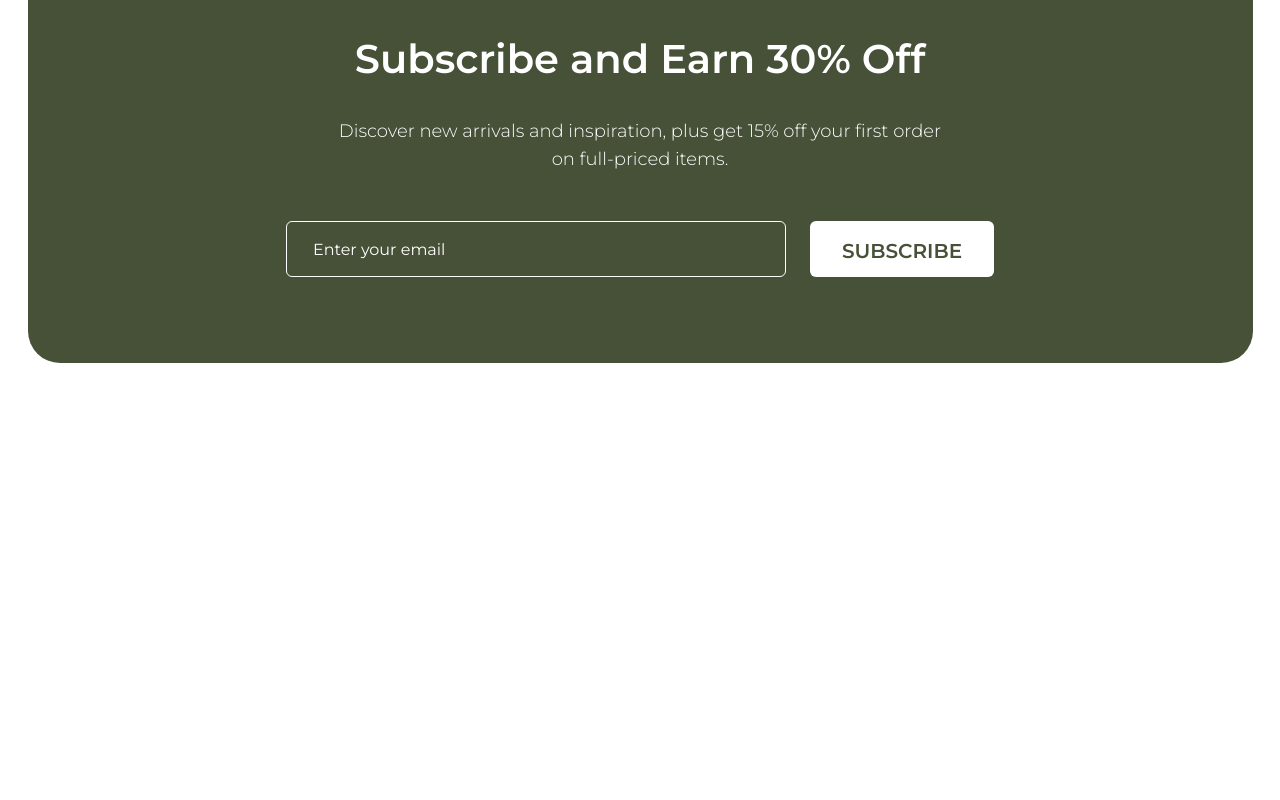
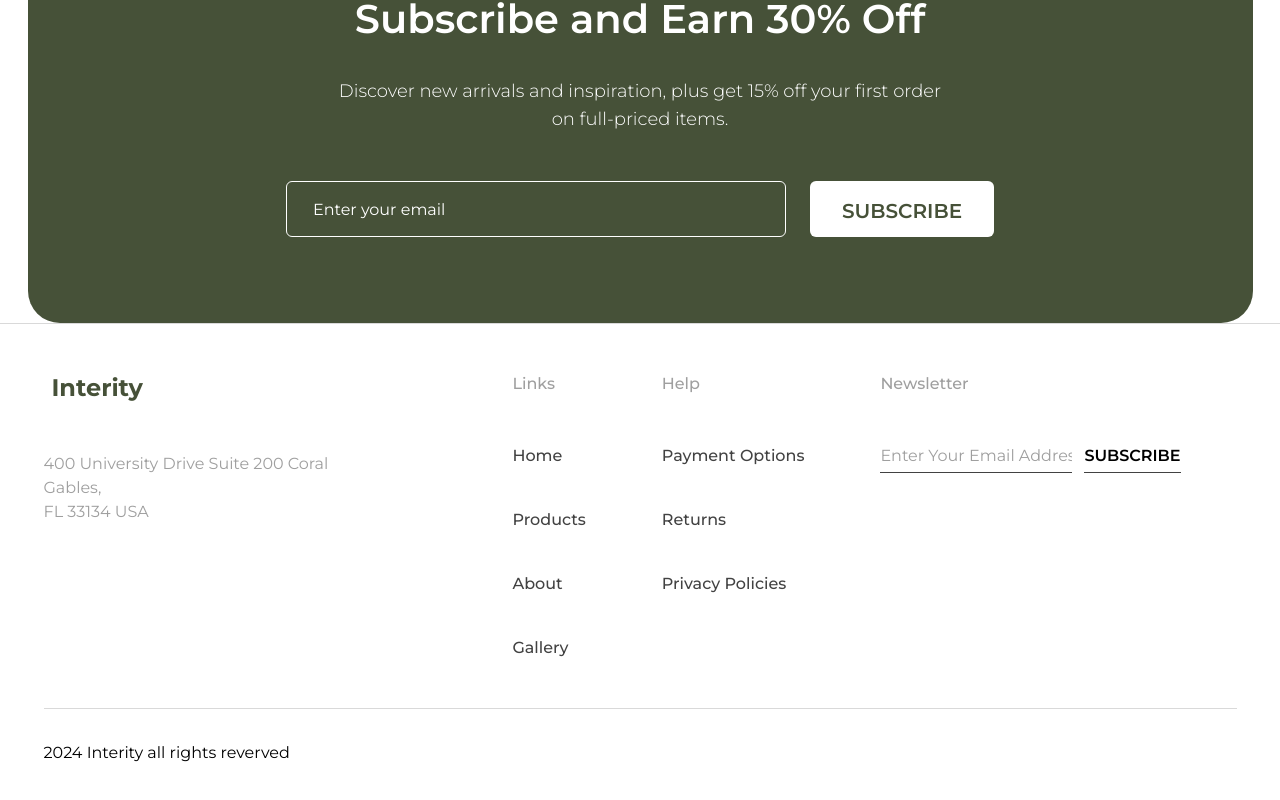
Before and after one commit to 47anjan/interity, a Next.js app: page / in a window 1280 px wide. Shown: the part 2210-3010 px from the top of the page. Before the commit the page ends 2733 px from the top, so only its background shows below. Built offline with nearby package versions, Linux system fonts and the light colour scheme.

Commit message:
Build footer

```diff
--- a/app/layout.tsx
+++ b/app/layout.tsx
@@ -2,6 +2,7 @@ import type { Metadata } from "next";
 import { Montserrat } from "next/font/google";
 import "./globals.css";
 import Header from "@/components/Header";
+import Footer from "@/components/Footer";
 
 const montserrat = Montserrat({ subsets: ["latin"] });
 
@@ -20,6 +21,7 @@ export default function RootLayout({
       <body className={montserrat.className}>
         <Header />
         {children}
+        <Footer />
       </body>
     </html>
   );
--- a/components/Collection.tsx
+++ b/components/Collection.tsx
@@ -5,9 +5,9 @@ import CollectionCard from "./CollectionCard";
 
 const Collection = () => {
   return (
-    <section className="max-w-container px-4 mx-auto mb-20 pt-section">
+    <section className="max-w-container px-4 mx-auto mb-10 pt-20 md:pt-section">
       <header className="text-center mb-11">
-        <h2 className="text-5xl font-semibold mb-6">
+        <h2 className="text-4xl sm:text-5xl font-semibold mb-6">
           Explore Our Stunning Collection
         </h2>
         <p className="text-lg max-w-[616px] text-light-dark mx-auto">
--- /dev/null
+++ b/components/Footer.tsx
@@ -0,0 +1,105 @@
+import Link from "next/link";
+import Logo from "./Logo";
+
+const Footer = () => {
+  return (
+    <footer className="border-t  border-black/20">
+      <section className="max-w-container px-4 mx-auto ">
+        <div className="py-12 flex flex-col lg:flex-row gap-20 lg:gap-32">
+          <div className="">
+            <Logo />
+            <p className="max-w-[285px] mt-12 text-light-gray">
+              400 University Drive Suite 200 Coral Gables, <br /> FL 33134 USA
+            </p>
+          </div>
+          <div className="flex-1 flex flex-col md:flex-row lg:justify-evenly gap-20 lg:gap-5">
+            <div>
+              <h5 className="text-light-gray font-medium mb-12">Links</h5>
+              <ul className="flex flex-col text-black font-medium gap-10">
+                <li>
+                  <Link
+                    className="hover:text-olive duration-300 transition-all"
+                    href="/"
+                  >
+                    Home
+                  </Link>
+                </li>
+                <li>
+                  <Link
+                    className="hover:text-olive duration-300 transition-all"
+                    href="/"
+                  >
+                    Products
+                  </Link>
+                </li>
+                <li>
+                  <Link
+                    className="hover:text-olive duration-300 transition-all"
+                    href="/"
+                  >
+                    About
+                  </Link>
+                </li>
+                <li>
+                  <Link
+                    className="hover:text-olive duration-300 transition-all"
+                    href="/"
+                  >
+                    Gallery
+                  </Link>
+                </li>
+              </ul>
+            </div>
+            <div>
+              <h5 className="text-light-gray font-medium mb-12">Help</h5>
+              <ul className="flex flex-col text-black font-medium gap-10">
+                <li>
+                  <Link
+                    className="hover:text-olive duration-300 transition-all"
+                    href="/"
+                  >
+                    Payment Options
+                  </Link>
+                </li>
+                <li>
+                  <Link
+                    className="hover:text-olive duration-300 transition-all"
+                    href="/"
+                  >
+                    Returns
+                  </Link>
+                </li>
+                <li>
+                  <Link
+                    className="hover:text-olive duration-300 transition-all"
+                    href="/"
+                  >
+                    Privacy Policies
+                  </Link>
+                </li>
+              </ul>
+            </div>
+
+            <div>
+              <h5 className="text-light-gray font-medium mb-12">Newsletter</h5>
+              <form className=" flex items-center gap-3">
+                <input
+                  type="email"
+                  placeholder="Enter Your Email Address"
+                  className="text-light-gray bg-transparent w-full max-w-52 border-black placeholder:text-light-gray focus-visible:outline-none border-b pb-1"
+                />
+                <button className="border-b pb-1 border-black font-semibold uppercase">
+                  SUBSCRIBE
+                </button>
+              </form>
+            </div>
+          </div>
+        </div>
+        <div className="pt-8 border-t border-[#d9d9d9] mb-9">
+          2024 Interity all rights reverved
+        </div>
+      </section>
+    </footer>
+  );
+};
+export default Footer;
--- a/components/Header.tsx
+++ b/components/Header.tsx
@@ -3,6 +3,7 @@
 import useScroll from "@/hooks/useScroll";
 import Link from "next/link";
 import { twMerge } from "tailwind-merge";
+import Logo from "./Logo";
 
 const Header = () => {
   const scroll = useScroll();
@@ -16,9 +17,7 @@ const Header = () => {
       )}
     >
       <nav className="max-w-7xl  w-full py-3  px-2 mx-auto rounded-full  flex items-center justify-between">
-        <Link className="font-bold text-olive ml-2 text-2xl" href="/">
-          Interity
-        </Link>
+        <Logo />
 
         <ul className="hidden md:flex items-center gap-10 lg:gap-16 text-xl">
           <li>
--- a/components/Hero.tsx
+++ b/components/Hero.tsx
@@ -3,7 +3,7 @@ import ButtonShop from "./ButtonShop";
 
 const Hero = () => {
   return (
-    <section className="min-h-[1024px] pt-[190px] bg-hero bg-center bg-cover bg-no-repeat px-4 flex flex-col items-center gap-9 text-center">
+    <section className="min-h-[900px] sm:min-h-[1024px] pt-[190px] bg-hero bg-center bg-cover bg-no-repeat px-4 flex flex-col items-center gap-9 text-center">
       <h1 className="max-w-[1027px] font-bold text-5xl leading-normal md:text-6xl md:leading-snug ">
         Discover Your Perfect Piece of Furniture
       </h1>
--- /dev/null
+++ b/components/Logo.tsx
@@ -0,0 +1,10 @@
+import Link from "next/link";
+
+const Logo = () => {
+  return (
+    <Link className="font-bold text-olive ml-2 text-2xl" href="/">
+      Interity
+    </Link>
+  );
+};
+export default Logo;
--- a/components/Subscriptions.tsx
+++ b/components/Subscriptions.tsx
@@ -1,6 +1,6 @@
 const Subscriptions = () => {
   return (
-    <section className="py-section">
+    <section className="pt-20 md:pt-section">
       <article className="max-w-container text-white flex text-center items-center px-4 mx-auto pt-20 pb-[86px] md:rounded-[32px] flex-col bg-olive">
         <h2 className=" font-semibold text-[40px] mb-7">
           Subscribe and Earn 30% Off
--- a/tailwind.config.ts
+++ b/tailwind.config.ts
@@ -12,6 +12,7 @@ const config: Config = {
         black: "hsla(0, 0%, 26%, 1)",
         olive: "#465138",
         "light-dark": "#2D2D2D",
+        "light-gray": "#9F9F9F",
       },
       backgroundImage: {
         hero: "url('/hero.webp')",
```
